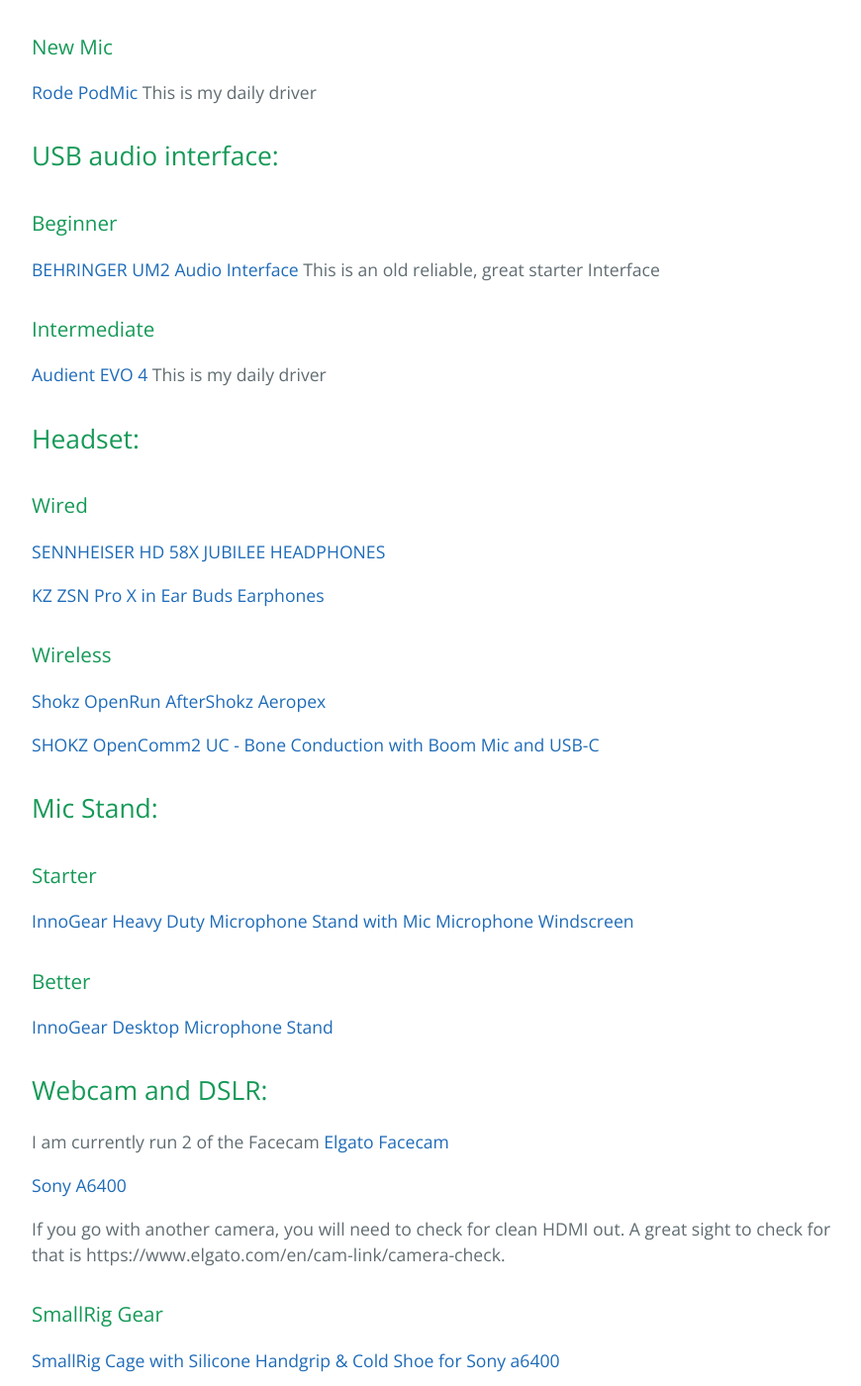
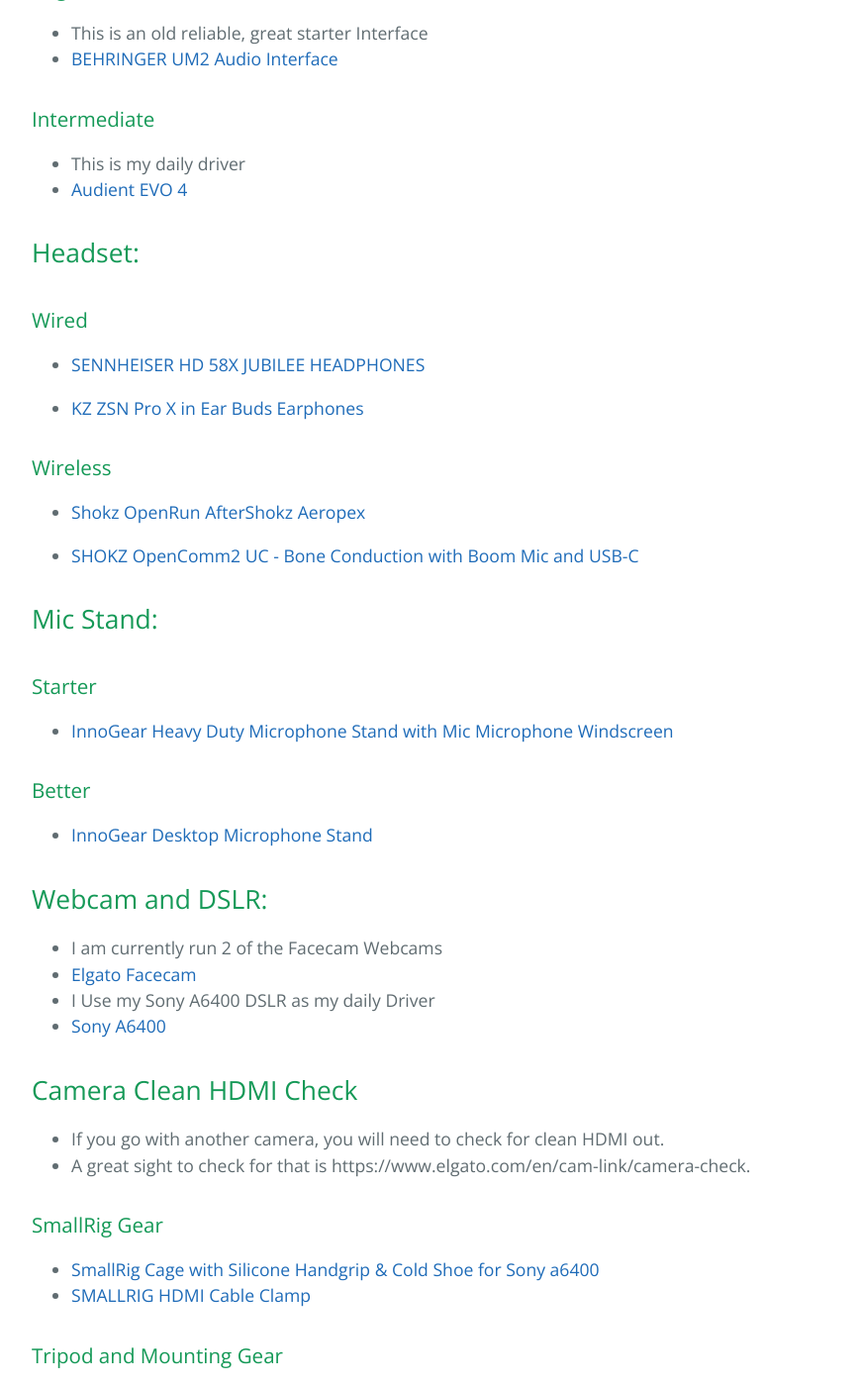
Before and after one commit to jscar-hawk/jscar-hawk.github.io, a Jekyll site: the page built from docs/2024_Streaming_Desk_Setup.md, in a window 1280 px wide and 1400 px high, scrolled down 1974 px. Shown: the whole window at 99% size, without its empty margins (192-1062 px from the left). Built offline with Jekyll 4.4.1, drawn with Linux system fonts in a browser that asks for light colours; some of the changed text lies outside the part shown.

Commit message:
Update 2024_Streaming_Desk_Setup.md

```diff
--- a/docs/2024_Streaming_Desk_Setup.md
+++ b/docs/2024_Streaming_Desk_Setup.md
@@ -7,114 +7,120 @@ My Linux Audio and Video Setup
 
 With a large amount the workforce going remote, I wanted to share what I am using.
 
-<img src="../assets/css/jscar_desk_setup_public_2024.png">
+<img src="../assets/css/Jscar-Desk_setup-2024.JPG">
 
 ## Laptop
 
 ### Work
-Lenovo P1 Gen3
+
+* Lenovo P1 Gen3
 
 ### Personal
-Framework 13 Laptop
-Framework 16 Laptop
+
+* Framework 13 Laptop
+* Framework 16 Laptop
 
 ## Operating System
-P1 Gen3 is running RHEL 9
-Framework 13 Laptop running Fedora 39
-Framework 16 Laptop running Fedora 39
+
+* P1 Gen3 is running RHEL 9
+* Framework 13 Laptop running Fedora 39
+* Framework 16 Laptop running Fedora 39
 
 ## Broadcasting Software
-[Open Broadcast Studio](https://obsproject.com)
+
+* [Open Broadcast Studio](https://obsproject.com)
 
 
 ## Microphones
 
 ### Basic
 
-[Razer Seiren Mini](https://amzn.to/3OXjXqw)
+* [Razer Seiren Mini](https://amzn.to/3OXjXqw)
 
 ### Starter Mic
 
-[Samson Q2U USB/XLR Dynamic Microphone Recording](https://amzn.to/3uU3hcH)
+* [Samson Q2U USB/XLR Dynamic Microphone Recording](https://amzn.to/3uU3hcH)
 
 ### New Mic
 
-[Rode PodMic](https://amzn.to/3P0mWyo)
-This is my daily driver
+Daily Driver
+* [Rode PodMic](https://amzn.to/3P0mWyo)
+
 
 ## USB audio interface:
 
 ### Beginner
 
-[BEHRINGER UM2 Audio Interface](https://amzn.to/4bUd9Us)
-This is an old reliable, great starter Interface
+* This is an old reliable, great starter Interface
+* [BEHRINGER UM2 Audio Interface](https://amzn.to/4bUd9Us)
 
 ### Intermediate
 
-[Audient EVO 4](https://amzn.to/42USA6k)
-This is my daily driver
+* This is my daily driver
+* [Audient EVO 4](https://amzn.to/42USA6k)
 
 
 ## Headset:
 
 ### Wired
 
-[SENNHEISER HD 58X JUBILEE HEADPHONES](https://drop.com/buy/massdrop-x-sennheiser-hd-58x-jubilee-headphones)
+* [SENNHEISER HD 58X JUBILEE HEADPHONES](https://drop.com/buy/massdrop-x-sennheiser-hd-58x-jubilee-headphones)
 
-[KZ ZSN Pro X in Ear Buds Earphones](https://amzn.to/3TgRy1l)
+* [KZ ZSN Pro X in Ear Buds Earphones](https://amzn.to/3TgRy1l)
 
 ### Wireless
 
-[Shokz OpenRun AfterShokz Aeropex](https://amzn.to/3AhkWKx)
+* [Shokz OpenRun AfterShokz Aeropex](https://amzn.to/3AhkWKx)
 
-[SHOKZ OpenComm2 UC - Bone Conduction with Boom Mic and USB-C](https://amzn.to/3TgRC15)
+* [SHOKZ OpenComm2 UC - Bone Conduction with Boom Mic and USB-C](https://amzn.to/3TgRC15)
 
 ## Mic Stand:
 
 ### Starter
 
-[InnoGear Heavy Duty Microphone Stand with Mic Microphone Windscreen](https://amzn.to/43KXcvR)
+* [InnoGear Heavy Duty Microphone Stand with Mic Microphone Windscreen](https://amzn.to/43KXcvR)
 
 ### Better
 
-[InnoGear Desktop Microphone Stand](https://amzn.to/4aavKdt)
+* [InnoGear Desktop Microphone Stand](https://amzn.to/4aavKdt)
 
 
 ## Webcam and DSLR:
 
-I am currently run 2 of the Facecam
-[Elgato Facecam](https://amzn.to/3wzziXZ)
+* I am currently run 2 of the Facecam Webcams
+* [Elgato Facecam](https://amzn.to/3wzziXZ)
+* I Use my Sony A6400 DSLR as my daily Driver
+* [Sony A6400](https://amzn.to/3uX2mYU)
 
+## Camera Clean HDMI Check
 
-[Sony A6400](https://amzn.to/3uX2mYU)
-
-If you go with another camera, you will need to check for clean HDMI out.
-A great sight to check for that is https://www.elgato.com/en/cam-link/camera-check.
+* If you go with another camera, you will need to check for clean HDMI out.
+* A great sight to check for that is https://www.elgato.com/en/cam-link/camera-check.
 
 ### SmallRig Gear
 
-[SmallRig Cage with Silicone Handgrip & Cold Shoe for Sony a6400](https://amzn.to/3P1j4x0)
-
-[SMALLRIG HDMI Cable Clamp](https://amzn.to/41fJoaZ)
+* [SmallRig Cage with Silicone Handgrip & Cold Shoe for Sony a6400](https://amzn.to/3P1j4x0)
+* [SMALLRIG HDMI Cable Clamp](https://amzn.to/41fJoaZ)
 
 
 
 ### Tripod and Mounting Gear
-[Moman Tripod Fluid Drag Pan Head](https://amzn.to/41fJoaZ)
 
-[KingJoy 66'' Camera Tripod](https://amzn.to/41fJoaZ)
-
-[Dazzne Desk Mount Stand](https://amzn.to/40rtitD)
-
-[CAMVATE Heavy-Duty C Clamp Articulated 1/4"-20 Ball Head Support Holder (Black Locking Knob)](https://amzn.to/3oyibla)
+* [Moman Tripod Fluid Drag Pan Head](https://amzn.to/41fJoaZ)
+* [KingJoy 66'' Camera Tripod](https://amzn.to/41fJoaZ)
+* [Dazzne Desk Mount Stand](https://amzn.to/40rtitD)
+* [CAMVATE Heavy-Duty C Clamp Articulated 1/4"-20 Ball Head Support Holder (Black Locking Knob)](https://amzn.to/3oyibla)
 
 ## Here is my sit/stand desk
-[Husky 62 in. Adjustable Height Work Table](https://www.homedepot.com/p/Husky-62-in-Adjustable-Height-Work-Table-HOLT62XDB12/301810799)
+
+* [Husky 62 in. Adjustable Height Work Table](https://www.homedepot.com/p/Husky-62-in-Adjustable-Height-Work-Table-HOLT62XDB12/301810799)
 
 ## Office Chair
-[SIHOO Office Chair with Pattern Mesh](https://amzn.to/43LW0s4)
+
+* [SIHOO Office Chair with Pattern Mesh](https://amzn.to/43LW0s4)
 
 ## Video capture card
+
 Video capture card I use types that work with linux.
 
 If you are looking to use a DSLR Camera,
@@ -126,14 +132,14 @@ Here is a great site to check for that [elgato clean hdmi check](https://www.elg
 Currently Testing this card out because it treats the HDMI as UVC which acts as a camera.
 So Video Calling, Camera, Mac & Linux all work out of the box.
 
-[Mirabox USB3.0 4K HDMI Video Capture Card](https://amzn.to/42TZ9Gd)
-Cheap Option
+* Cheap Option
+* [Mirabox USB3.0 4K HDMI Video Capture Card](https://amzn.to/42TZ9Gd)
 
-[EVGA XR1 lite Capture Card](https://amzn.to/3IjocZY)
-Favorite Option
+* Favorite Option
+* [EVGA XR1 lite Capture Card](https://amzn.to/3IjocZY)
 
-[Elgato Cam Link 4K](https://amzn.to/42YPZbw)
-A great option if you want to get into the elgato eco-system
+* A great option if you want to get into the elgato eco-system
+* [Elgato Cam Link 4K](https://amzn.to/42YPZbw)
 
 
 ## Lighting Setup
@@ -142,11 +148,11 @@ A great option if you want to get into the elgato eco-system
 
 #### Starter
 
-[VILTROX L116T RA CRI95 Super Slim LED Light Panel](https://amzn.to/49wuRff)
+* [VILTROX L116T RA CRI95 Super Slim LED Light Panel](https://amzn.to/49wuRff)
 
-[VILTROX 2m/6.5ft Premium External Power Supply 12V 2A Output AC/DC Adapter 100-240V Input for LED Light,L116T/L116B/L13T/L132B,VILTROX Monitor DC-70/DC-50, CE FC Certification](https://amzn.to/42WRDdA)
-There are difference power supplies, but DO NOT USE THEM IF THEY ARE NOT 12V at 2A!
-You will cook your light, and once the magic smoke is out, it can't be put back in.
+* [VILTROX 2m/6.5ft Premium External Power Supply 12V 2A Output AC/DC Adapter 100-240V Input for LED Light,L116T/L116B/L13T/L132B,VILTROX Monitor DC-70/DC-50, CE FC Certification](https://amzn.to/42WRDdA)
+** There are difference power supplies, but DO NOT USE THEM IF THEY ARE NOT 12V at 2A!
+** You will cook your light, and once the magic smoke is out, it can't be put back in.
 
 #### Better
 
@@ -156,20 +162,21 @@ You will cook your light, and once the magic smoke is out, it can't be put back
 
 #### Starter
 
-[Philips Color LED Wi-Fi Wiz Connected Wireless Light Bulb](https://amzn.to/48B51FJ)
+* [Philips Color LED Wi-Fi Wiz Connected Wireless Light Bulb](https://amzn.to/48B51FJ)
+
 #### Better
 
-[Elgato Light Strip RGBWW LEDs](https://amzn.to/3SVv5We)
+* [Elgato Light Strip RGBWW LEDs](https://amzn.to/3SVv5We)
 
 
 ## Monitor
 
-[Samsung 34-Inch SJ55W Ultrawide Gaming Monitor](https://amzn.to/4c8qhpl)
-[ASUS ProArt Display PA248QV 24.1” WUXGA](https://amzn.to/3IiVZCq)
+* [Samsung 34-Inch SJ55W Ultrawide Gaming Monitor](https://amzn.to/4c8qhpl)
+* [ASUS ProArt Display PA248QV 24.1” WUXGA](https://amzn.to/3IiVZCq)
 
 To help fund the projects I work on, the links are Amazon Affiliate links. This will let amazon know I sent you, and give me a small kickback if you buy that product. None of these are sponsorship, they do not get to see what I am saying about the products before I post online. Theses are products that I use and recommend!
 
 
 ## Monitor Arm
 
-[HUANUO Single Arm Monitor Stand](https://amzn.to/42VvZqa)
+* [HUANUO Single Arm Monitor Stand](https://amzn.to/42VvZqa)
```
